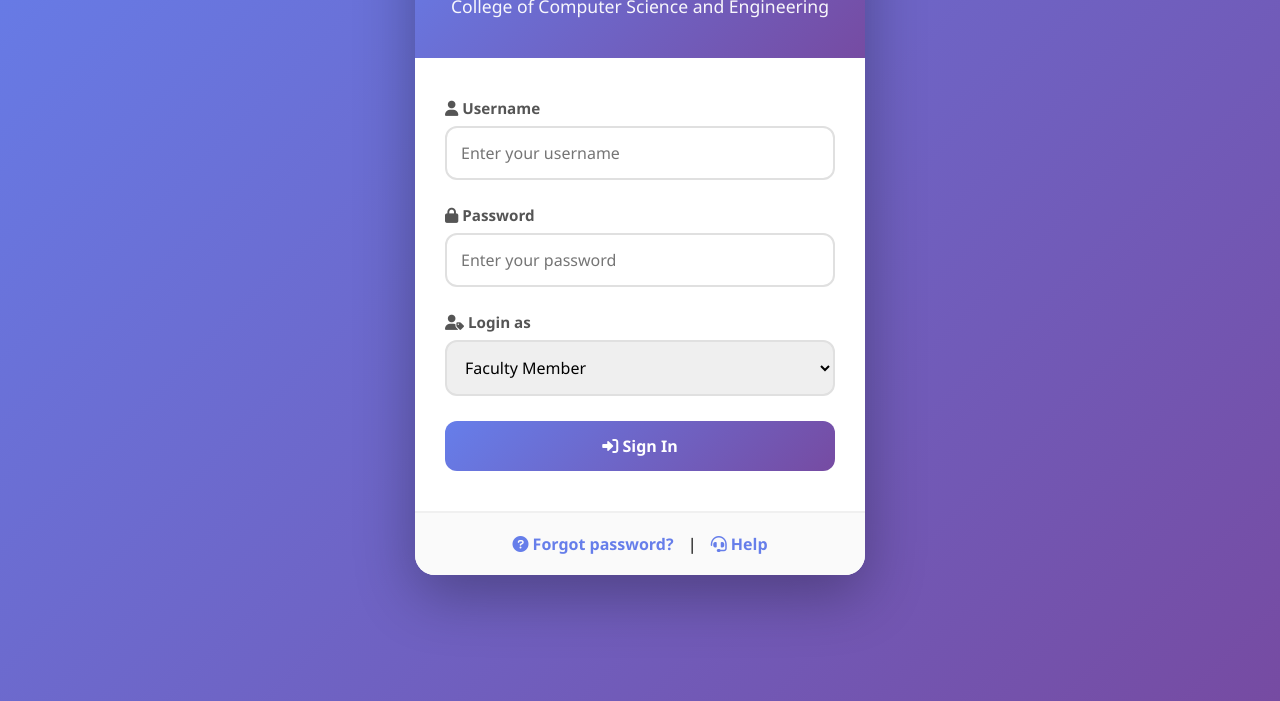
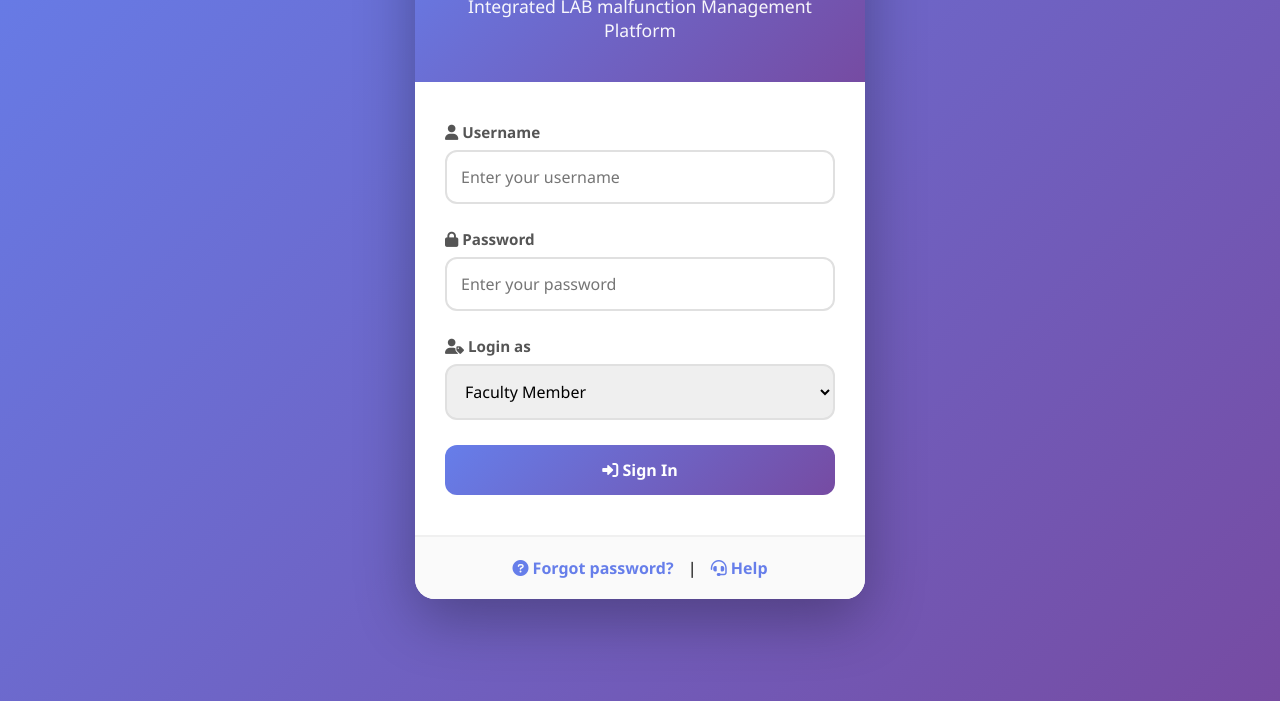
Before and after one commit to Arafat3377/lab-support-system, a plain HTML site: page dashboard.html in a window 1280 px wide. Shown: the part 149-850 px from the top of the page. Drawn offline with Linux system fonts and the light colour scheme; some packages are replaced by stand-ins of ours; a script that the page names is missing; files whose address does not match are found by name.

Commit message:
Add files via upload

```diff
--- a/dashboard.html
+++ b/dashboard.html
@@ -910,7 +910,7 @@
     <div id="loginPage" class="login-container">
         <div class="login-header">
             <h1><i class="fas fa-laptop-code"></i> LAB Support System</h1>
-            <p>College of Computer Science and Engineering</p>
+            <p>Integrated LAB malfunction Management Platform</p>
         </div>
         <div class="login-form">
             <div class="form-group">
```
Also changed, not shown: index.html (+1 -1 lines).
